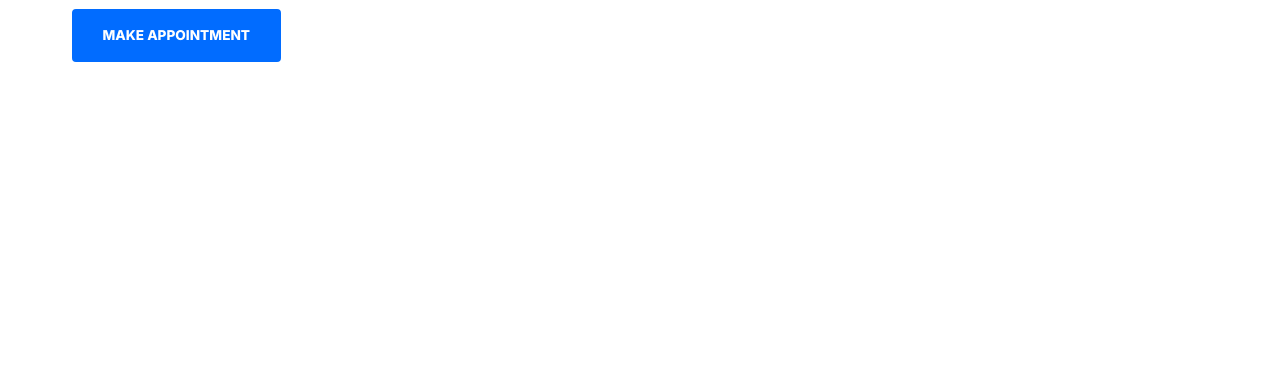
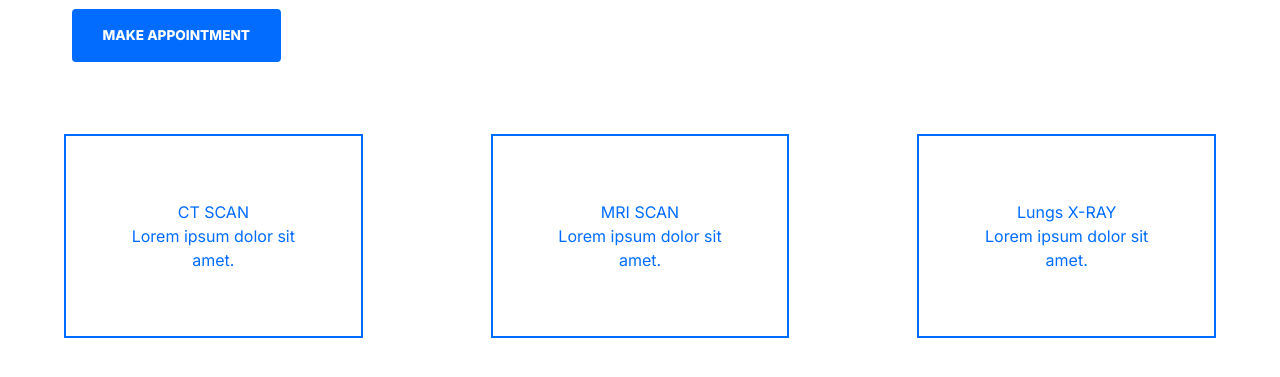
Before and after one commit to krishnenduroy52/DoctorAI-Hack4Bengal, a React (Vite) app in the folder front-end/: page / in a window 1280 px wide. Shown: the part 655-1032 px from the top of the page. Before the commit the page ends 800 px from the top, so only its background shows below. Built offline with nearby package versions, Linux system fonts and the light colour scheme.

Commit message:
added additional styles to navbar and home

```diff
--- a/front-end/components/Navbar.jsx
+++ b/front-end/components/Navbar.jsx
@@ -1,7 +1,7 @@
 import { FontAwesomeIcon } from "@fortawesome/react-fontawesome";
 import { faBarsStaggered, faXmark } from "@fortawesome/free-solid-svg-icons";
 import React, { useRef, useState } from "react";
-import './Navbar.css'
+import '../src/css/Navbar.css'
 
 const Navbar = () => {
 const toogleBtn = useRef(null);
--- a/front-end/src/css/Home.css
+++ b/front-end/src/css/Home.css
@@ -1,3 +1,5 @@
+/*                 Hero Section                 */
+
 .topBody {
     height: auto;
     /* width: 100vw; */
@@ -33,7 +35,7 @@
     margin-bottom: 12px;
 }
 
-button {
+.topBody button {
     padding: 1em 2.1em 1.1em;
     border-radius: 4px;
     margin: 8px;
@@ -48,7 +50,7 @@ button {
     transition: background-color 0.5s ease-in-out;
 }
 
-button:hover {
+.topBody button:hover {
     background-color: transparent;
     color: #016CFF;
     cursor: pointer;
@@ -68,3 +70,21 @@ button:hover {
     }
 
 }
+
+
+
+/*                Model Selection Section                */
+
+.models {
+    display: flex;
+    align-items: center;
+    justify-content: center;
+}
+
+
+.models button {
+    padding: clamp(2rem, calc(6vw - 12px), 4rem);
+    border: 2px solid #016CFF;
+    margin: clamp(2rem, calc(6vw - 12px), 4rem);
+    color: #016CFF;
+}
--- a/front-end/components/Navbar.css
+++ b/front-end/src/css/Navbar.css
@@ -3,14 +3,34 @@
 }
 
 .links > li > a {
+    position: relative;
     color: #54616C;
     font-size: 1rem;
+    padding-bottom: 5px;
     font-weight: 500;
     transition: color 0.3s ease-in-out;
 }
 
 .links > li > a:hover {
     color: #0A6EBD;
+}
+
+.links > li > a::after {
+    content: "";
+    position: absolute;
+    left: -3px;
+    right: -3px;
+    bottom: 0;
+    width: 0;
+    /* max-width: 1%; */
+    height: 1.5px;
+    background-color: #fff;
+    transition: all 0.3s ease;
+}
+
+.links > li > a:hover::after {
+    width: 110%;
+    background-color: #0A6EBD;
 }
 
 a {
--- a/front-end/src/pages/Home.jsx
+++ b/front-end/src/pages/Home.jsx
@@ -1,23 +1,41 @@
 import "../css/Home.css";
 
 const Home = () => {
-
-
   return (
     <div className="home">
       {/*--------TopBody--------*/}
       <div className="topBody">
-         {/* hero image */}
+        {/* hero image */}
         <img src="" alt="HeroImg" />
         <div className="hero-text">
-          <h1>Lorem ipsum dolor sit amet, consectetur adipisicing elit. Dolore, sequi!</h1>
-          <p>Lorem ipsum dolor sit amet consectetur adipisicing elit. Libero quae perferendis quis? Qui ab consectetur non fuga labore. Consequatur, ducimus!</p>
+          <h1>
+            Lorem ipsum dolor sit amet, consectetur adipisicing elit. Dolore,
+            sequi!
+          </h1>
+          <p>
+            Lorem ipsum dolor sit amet consectetur adipisicing elit. Libero quae
+            perferendis quis? Qui ab consectetur non fuga labore. Consequatur,
+            ducimus!
+          </p>
           <button>Make Appointment</button>
         </div>
       </div>
 
       {/* Models of CT scan and MRI machines */}
-      <div className="modelSection">{/* Models */}</div>
+      <div className="modelSection">
+        {/* Models */}
+        <div className="models">
+          <button className="CtScan">
+            <p>CT SCAN</p> <p>Lorem ipsum dolor sit amet.</p>
+          </button>
+          <button className="MRIScan">
+            <p>MRI SCAN</p> <p>Lorem ipsum dolor sit amet.</p>
+          </button>
+          <button className="LungXRayScan">
+            <p>Lungs X-RAY</p> <p>Lorem ipsum dolor sit amet.</p>
+          </button>
+        </div>
+      </div>
       {/* --------BottomBody--------*/}
       <div className="bottomBody">{/* About */}</div>
     </div>
```
